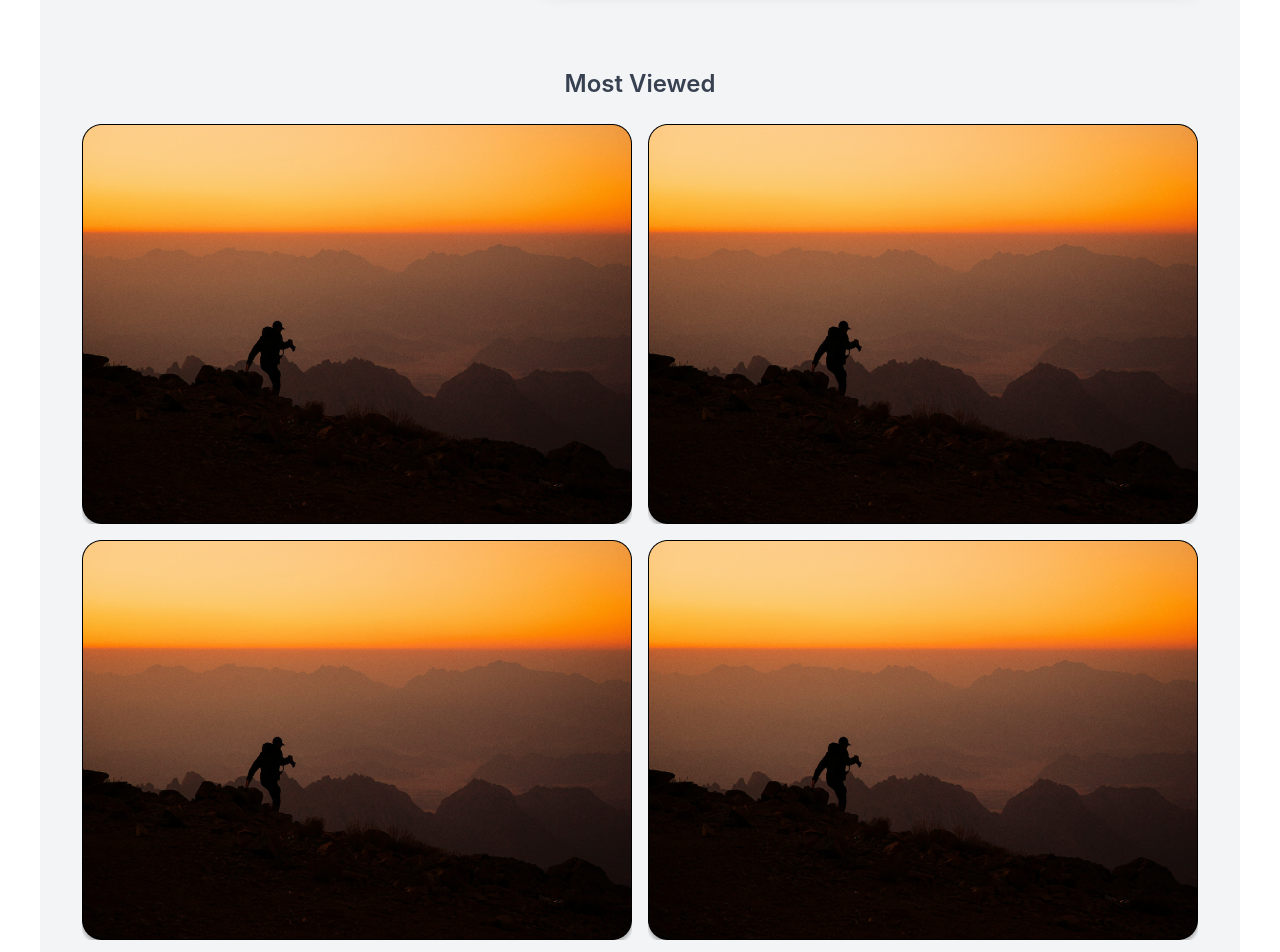
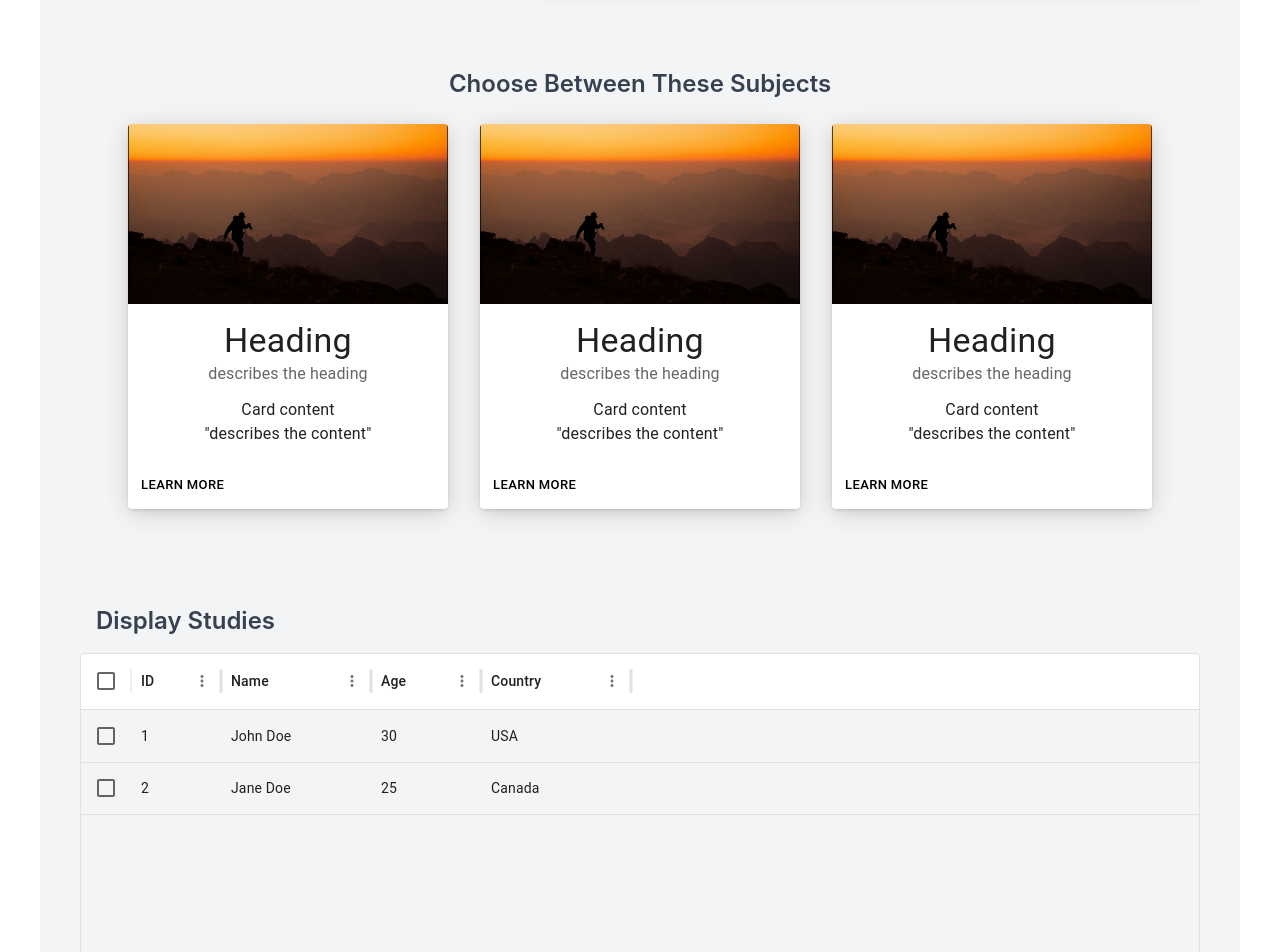
Before and after one commit to Mask1nen/2024-TDDD96-CAMA-BachelorsProject, a React (Vite) app in the folder cama_frontend/: page / in a window 1280 px wide. Shown: the part 720-1672 px from the top of the page. Built offline with nearby package versions, Linux system fonts and the light colour scheme.

Commit message:
502 feat:  database page

```diff
--- a/cama_frontend/package.json
+++ b/cama_frontend/package.json
@@ -16,6 +16,8 @@
     "@heroicons/react": "^2.1.3",
     "@mui/icons-material": "^5.15.15",
     "@mui/material": "^5.15.14",
+    "@mui/x-data-grid": "^7.1.0",
+    "@mui/x-data-grid-generator": "^7.0.0",
     "axios": "^1.6.7",
     "react": "^18.2.0",
     "react-dom": "^18.2.0",
--- a/cama_frontend/src/App.tsx
+++ b/cama_frontend/src/App.tsx
@@ -9,6 +9,7 @@ import Profile from './pages/Profile/Profile';
 import { createTheme } from '@mui/material/styles';
 import { Box, Container } from '@mui/material';
 import { ThemeProvider } from '@emotion/react';
+import DatabasePage from './pages/Database/DatabasePage.tsx';
 
 
 
@@ -41,6 +42,7 @@ const theme = createTheme({
             <Route path="/Home" element={<HomePage />} />
             <Route path="/Subjects" element={<HomePage />} />
             <Route path="/Profile" element={<Profile />} />
+            <Route path="/Database" element={<DatabasePage />} />
         </Routes>
       </Container>
       <Footer /></ThemeProvider>
--- a/cama_frontend/src/components/Navbar.tsx
+++ b/cama_frontend/src/components/Navbar.tsx
@@ -37,7 +37,7 @@ function Navbar() {
   };
 
   return (
-    <AppBar position="sticky" color='default'>
+    <AppBar position="sticky" color="default">
       <Container maxWidth="xl">
         <Toolbar disableGutters>
           <AdbIcon sx={{ display: { xs: 'none', md: 'flex' }, mr: 1 }} />
--- /dev/null
+++ b/cama_frontend/src/pages/Database/DatabasePage.tsx
@@ -0,0 +1,24 @@
+import React from "react";
+import { Grid, Paper, Box } from "@mui/material";
+
+const DatabasePage: React.FC = () => {
+  return (
+    <Box sx={{py:4}}>
+      <Grid container spacing={2}>
+        <Grid item xs={6} md={8}>
+          <Paper>xs=6 md=8</Paper>
+        </Grid>
+        <Grid item xs={6} md={4}>
+          <Paper>xs=6 md=4</Paper>
+        </Grid>
+        <Grid item xs={6} md={4}>
+          <Paper>xs=6 md=4</Paper>
+        </Grid>
+        <Grid item xs={6} md={8}>
+          <Paper>xs=6 md=8</Paper>
+        </Grid>
+      </Grid>
+    </Box>
+  );
+};
+export default DatabasePage;
--- a/cama_frontend/src/pages/Home/HomePage.tsx
+++ b/cama_frontend/src/pages/Home/HomePage.tsx
@@ -10,8 +10,28 @@ import {
   Typography,
 } from "@mui/material";
 import { MinusCircleIcon } from "@heroicons/react/16/solid";
+import { DataGrid, GridToolbar } from '@mui/x-data-grid';
+import { useDemoData } from '@mui/x-data-grid-generator';
+
+const VISIBLE_FIELDS = ['name', 'rating', 'country', 'dateCreated', 'isAdmin'];
 
 const HomePage: React.FC = () => {
+
+  const rows = [
+    { id: 1, name: 'John Doe', age: 30, country: 'USA' },
+    { id: 2, name: 'Jane Doe', age: 25, country: 'Canada' },
+    // Add more rows as needed
+  ];
+
+  const columns = [
+    { field: 'id', headerName: 'ID', width: 90 },
+    { field: 'name', headerName: 'Name', width: 150 },
+    { field: 'age', headerName: 'Age', width: 110 },
+    { field: 'country', headerName: 'Country', width: 150 },
+  ];
+
+
+
   return (
     <div className="min-h-screen bg-gray-100">
       <div className="container mx-auto">
@@ -32,46 +52,11 @@ const HomePage: React.FC = () => {
             <img src={mainImage} alt="Main" className="rounded-lg shadow-lg" />
           </div>
         </div>
+        {/* Section 2 */}
 
-        {/* Section 2 */}
-        <section className="flex flex-wrap items-center justify-center py-8">
-          <h2 className="text-2xl font-semibold text-gray-700 mb-6">
-            Most Viewed
-          </h2>
-          <div className="grid grid-cols-2 gap-4">
-            <a href="#" className="block">
-              <img
-                src={bild2}
-                alt="Description"
-                className="rounded-lg"
-              />
-            </a>
-            <a href="#" className="block">
-              <img
-                src={bild2}
-                alt="Description"
-                className="rounded-lg"
-              />
-            </a>
-            <a href="#" className="block">
-              <img
-                src={bild2}
-                alt="Description"
-                className="rounded-lg"
-              />
-            </a>
-            <a href="#" className="block">
-              <img
-                src={bild2}
-                alt="Description"
-                className="rounded-lg"
-              />
-            </a>
-          </div>
-        </section>
 
         {/* Section 3 */}
-        <section className="flex flex-wrap items-center justify-center py-8">
+        <section className="flex flex-wrap justify-center py-8">
           <h2 className="text-2xl font-semibold text-gray-700 mb-6">
             Choose Between These Subjects
           </h2>
@@ -193,19 +178,22 @@ const HomePage: React.FC = () => {
         </section>
 
         {/* Section 4 */}
-        {/* Similar to Section 3 but with only 2 cards */}
 
         {/* Section 5 */}
-        <section className="py-8">
-          <h2 className="text-2xl font-semibold text-gray-700">
-            Display Studies Placeholder Section
-          </h2>
-          {/* Placeholder content */}
-        </section>
-
-        <footer className="text-center py-6 text-gray-600">
-          © 2024 Our Site. All rights reserved.
-        </footer>
+        <section className="py-8 mx-4">
+      <h2 className="text-2xl font-semibold text-gray-700 py-4 text-left mx-4 ">
+        Display Studies
+      </h2>
+      <div style={{ height: 400, width: '100%' }}>
+      <DataGrid
+        rows={rows}
+        columns={columns}
+        checkboxSelection
+        // For demo data
+         //{...data}
+      />
+    </div>
+    </section>
       </div>
     </div>
   );
```
Also changed, not shown: cama_frontend/src/components/Footer.tsx (+31 -14 lines), 1 other file (tests, documents, lock files or other folders).
